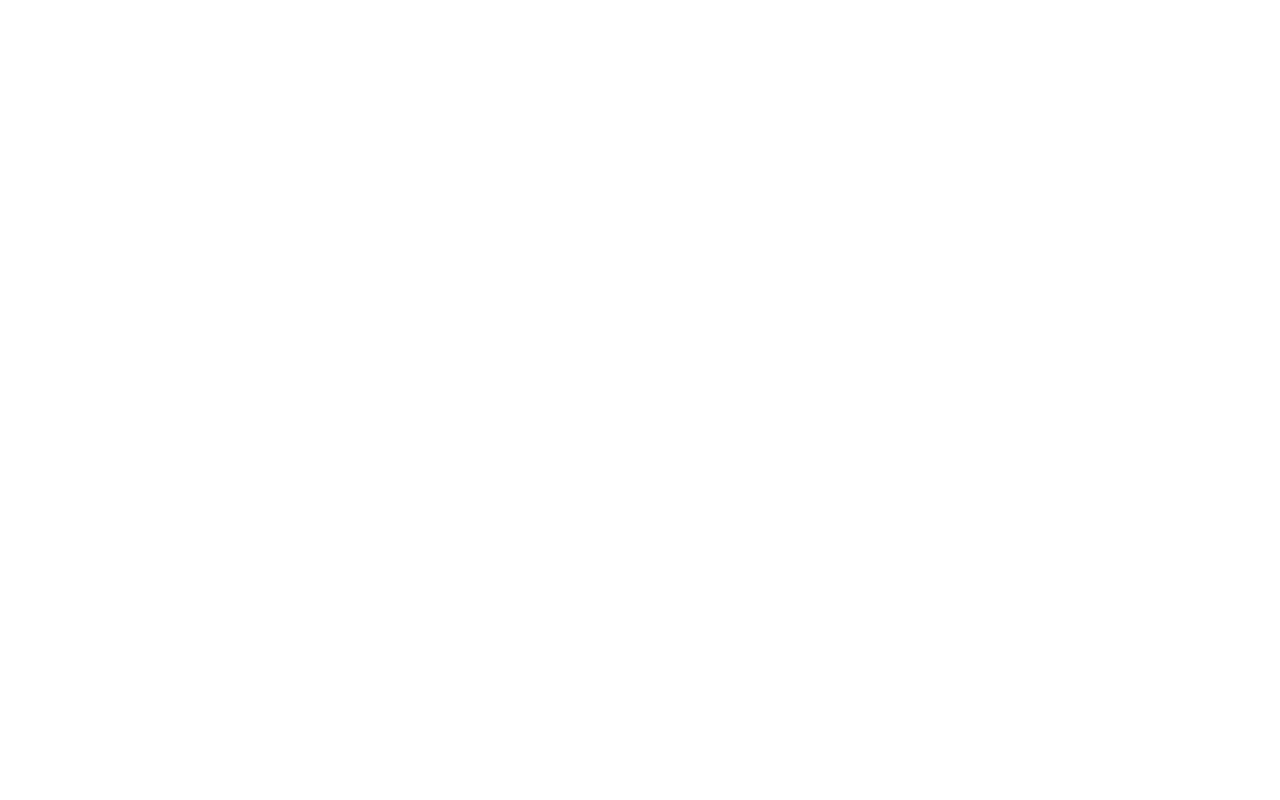
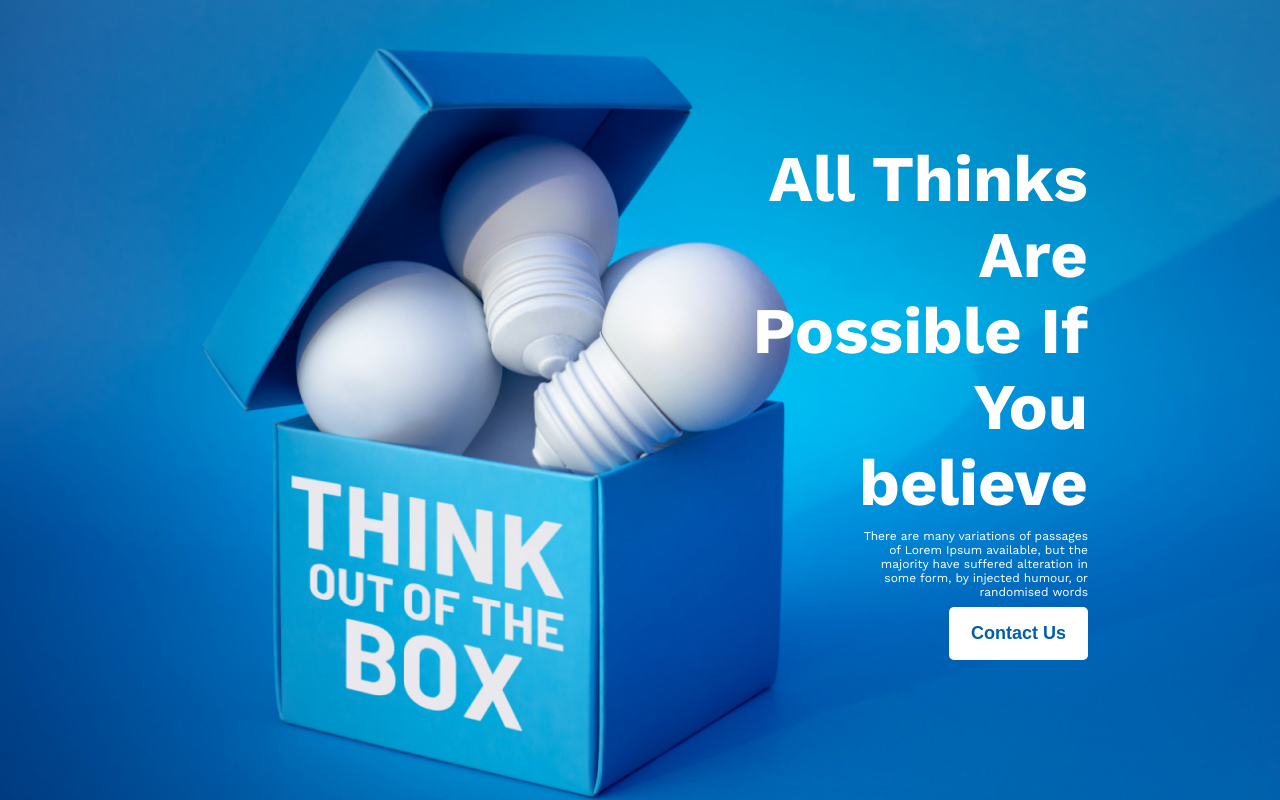
Before and after one commit to imran-it1/new-year-new-me, a plain HTML site: page index.html in a window 1280 px wide. Drawn offline with nearby package versions, Linux system fonts and the light colour scheme.

Commit message:
header section styles

```diff
--- a/index.html
+++ b/index.html
@@ -4,6 +4,29 @@
     <meta charset="UTF-8" />
     <meta name="viewport" content="width=device-width, initial-scale=1.0" />
     <title>New Year New Me</title>
+    <link rel="stylesheet" href="/styles/styles.css" />
+    <link rel="preconnect" href="https://fonts.googleapis.com" />
+    <link rel="preconnect" href="https://fonts.gstatic.com" crossorigin />
+    <link
+      href="https://fonts.googleapis.com/css2?family=Work+Sans:wght@400;500;600;700&display=swap"
+      rel="stylesheet"
+    />
   </head>
-  <body></body>
+  <body>
+    <header>
+      <section class="header-section">
+        <div class="header-container">
+          <h1 class="heading-title">All Thinks Are Possible If You believe</h1>
+          <p class="heading-description des-width">
+            There are many variations of passages of Lorem Ipsum available, but
+            the majority have suffered alteration in some form, by injected
+            humour, or randomised words
+          </p>
+          <div>
+            <button class="btn heading-btn">Contact Us</button>
+          </div>
+        </div>
+      </section>
+    </header>
+  </body>
 </html>
--- /dev/null
+++ b/styles/styles.css
@@ -0,0 +1,102 @@
+/* Universal Styles */
+
+* {
+    margin: 0px;
+    padding: 0px;
+}
+
+body {
+    font-family: 'Work Sans', sans-serif;
+}
+
+:root {
+    /* Font Size */
+
+    --fs-x-large: 65px;
+    --fs-large: 40px;
+    --fs-medium: 30px;
+    --fs-small: 25px;
+    --fs-x-small: 16px;
+
+    --fs-btn: 20px;
+
+    /* Font Weight */
+
+    --fw-primary: 700;
+    --fw-secondary: 600;
+    --fw-light: 500;
+    --fw-lighter: 400;
+
+    /* Color */
+
+    --primary-color: #fff;
+    --secondary-color: #fff;
+    --btn-color: #005FAC;
+}
+
+
+/* Shared Style */
+
+.btn {
+    border: 0;
+    border-radius: 5px;
+    background: #FFF;
+    font-size: 18px;
+    padding: 16px 22px;
+    color: #005FAC;
+    font-weight: 600;
+}
+
+
+
+/* Header Section Style */
+
+
+header {
+    width: 100vw;
+    height: 100vh;
+    background-image: url("/images/banner/banner3.png");
+    background-repeat: no-repeat;
+    background-size: cover;
+}
+
+.header-section {}
+
+.header-container {
+
+    width: 70%;
+    height: 100vh;
+    margin: auto;
+    display: flex;
+    flex-direction: column;
+    justify-content: center;
+    align-items: flex-end;
+    gap: 8px;
+}
+
+.heading-title,
+.heading-description {
+    max-width: 40%;
+    text-align: right;
+    color: var(--primary-color);
+}
+
+.des-width {
+    max-width: 26%;
+}
+
+.heading-title {
+    font-size: 65px;
+    font-weight: 700;
+}
+
+.heading-description {
+    font-size: 12px;
+    font-weight: 400;
+    color: #fff;
+}
+
+.heading-btn:hover {
+    background-color: #02182b;
+    color: #FFF;
+}
```
